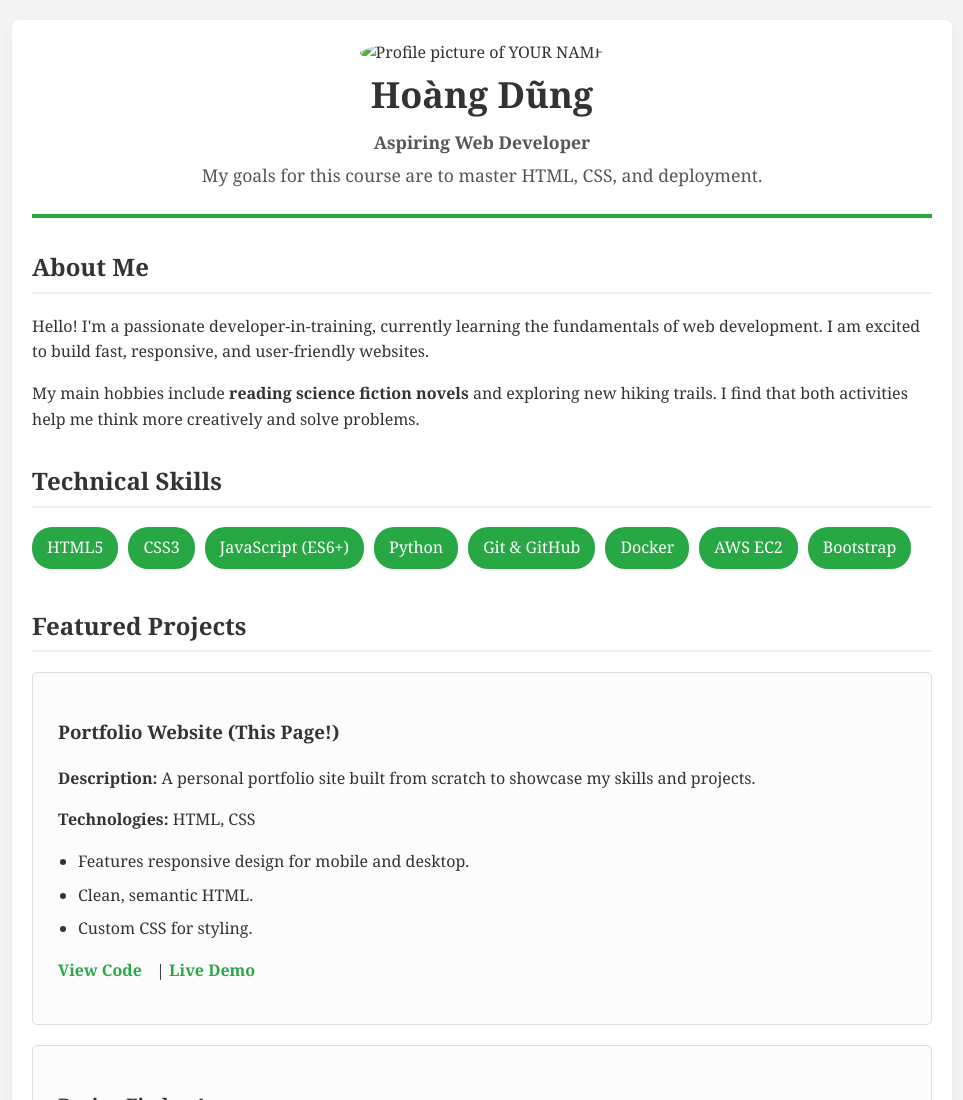
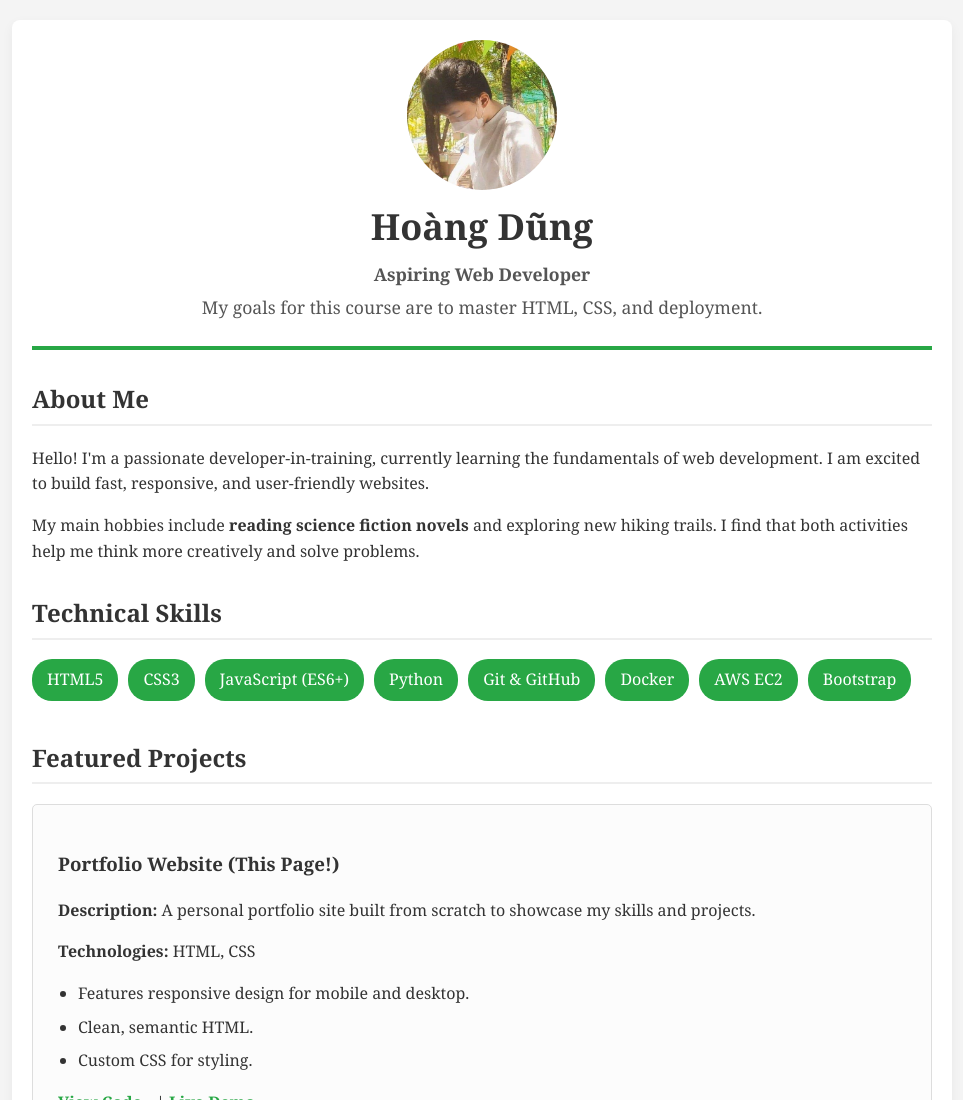
Before and after one commit to dungmr07112007-max/Lab-5-assignment, a plain HTML site: page index.html in a window 1280 px wide. Shown: the top 1100 px of the page, without its empty margins (158-1121 px from the left). Drawn offline with Linux system fonts and the light colour scheme.

Commit message:
Update index.html

```diff
--- a/index.html
+++ b/index.html
@@ -10,7 +10,7 @@
     <div class="container">
       <div class="header">
         <img
-          src="image/My Avt.jpg"
+          src="My Avt.jpg"
           alt="Profile picture of YOUR NAME"
           style="width: 150px; height: 150px; border-radius: 50%"
         />
```
